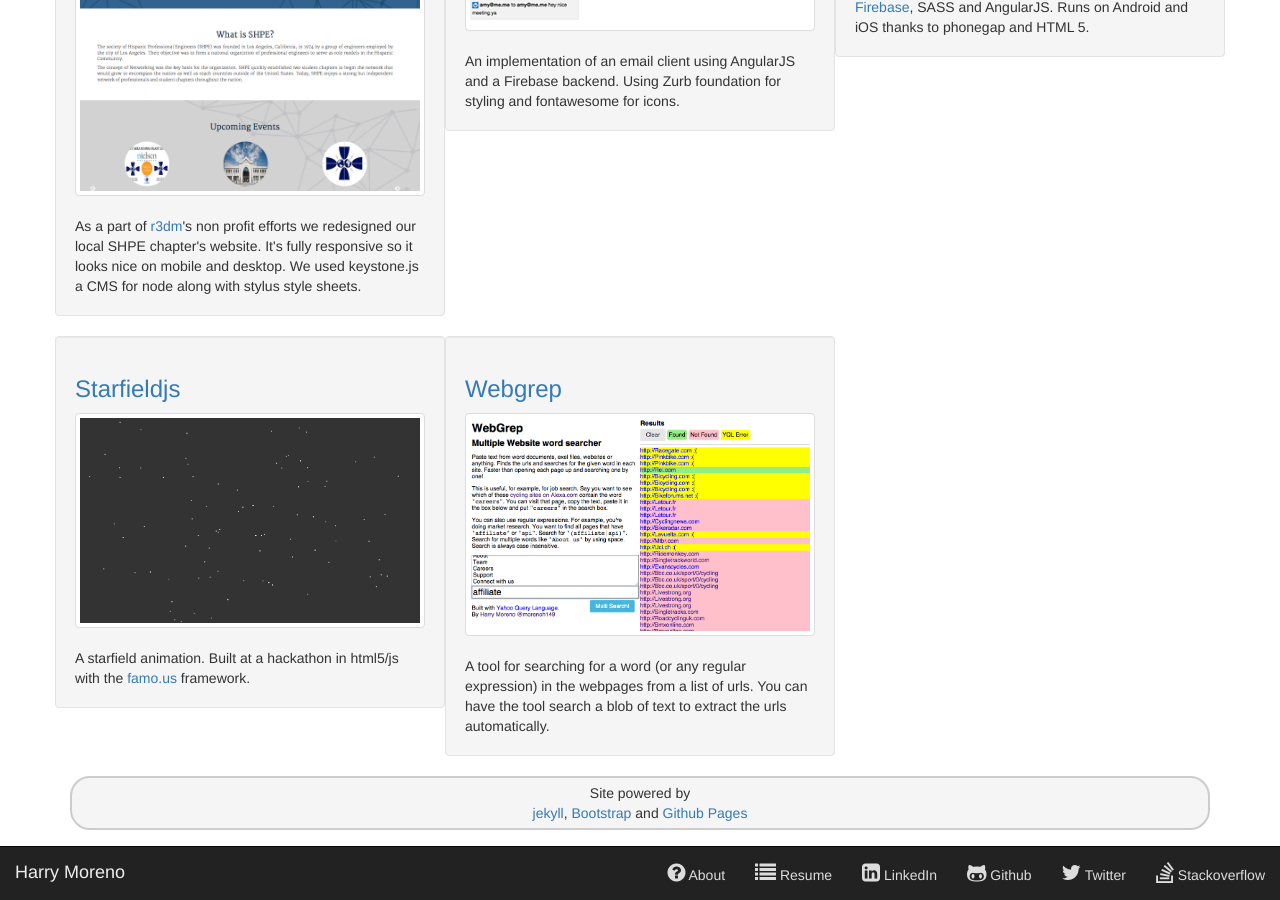
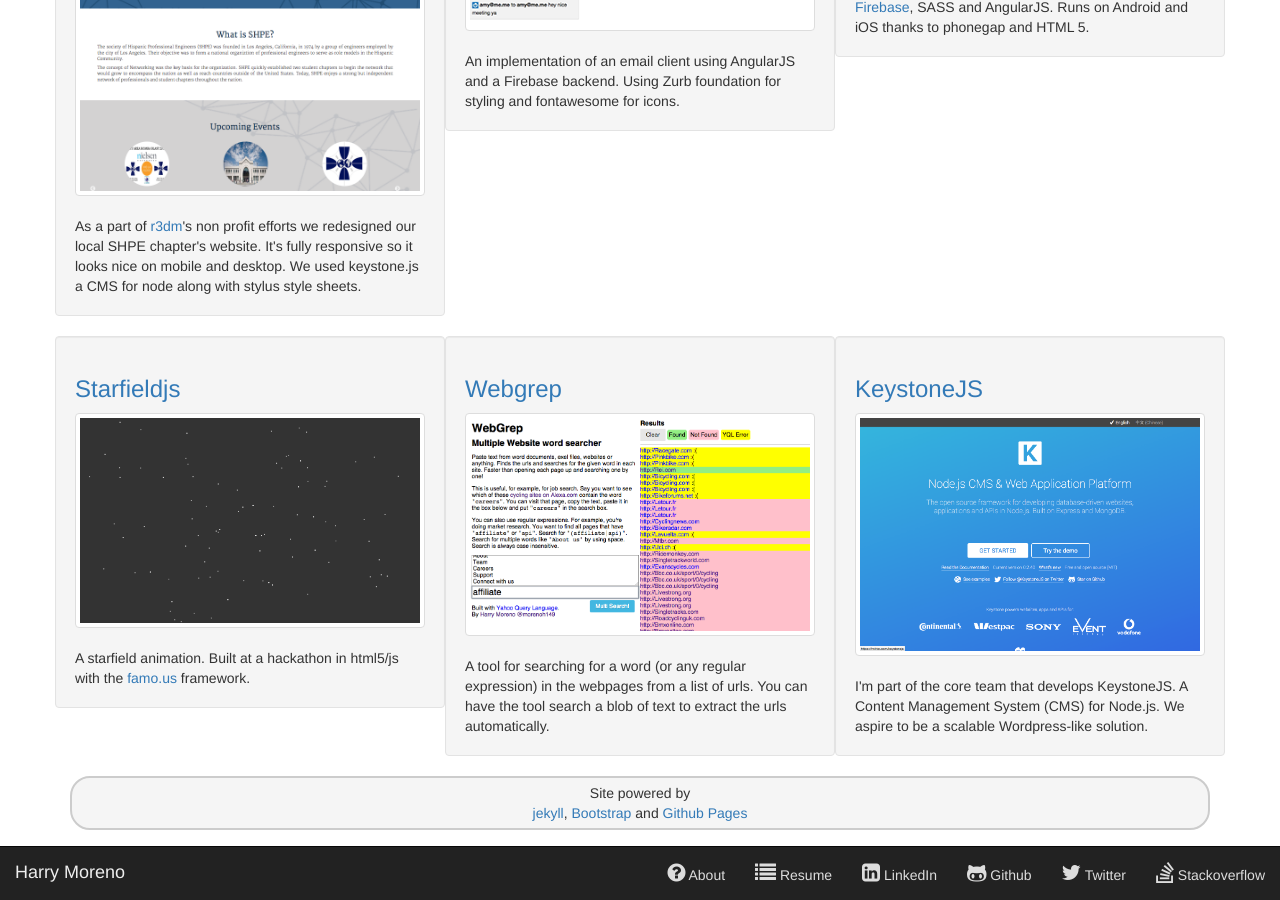
Before and after one commit to morenoh149/morenoh149.github.io, a Jekyll site: the page built from about.md, in a window 1280 px wide and 900 px high, scrolled down 1135 px. Built offline with Jekyll 4.4.1, drawn with Linux system fonts in a browser that asks for light colours; nearby versions of some CDN libraries.

Commit message:
added keystone to about me. Made gallery.html fit within 80 columns ... mostly

```diff
--- a/_includes/gallery.html
+++ b/_includes/gallery.html
@@ -4,24 +4,26 @@
     <a href="http://sportboardjs.com" class="thumbnail">
       <img src="img/footballstrategyboard.png">
     </a>
-    A strategy board for football built entirely in the browser. Using Raphael JS, javascript, jQuery, Sinatra and
-    heroku. I plan to add the ability to save and more color palettes.
+    A strategy board for football built entirely in the browser. Using Raphael
+    JS, javascript, jQuery, Sinatra and heroku. I plan to add the ability to save and more color palettes.
   </div>
   <div class="col-sm-4 well">
     <h3><a href="http://dezzmo-alpha.herokuapp.com">Dezzmo</a></h3>
     <a href="http://dezzmo-alpha.herokuapp.com" class="thumbnail">
       <img src="img/dezzmo.png">
     </a>
-    A social networking site for creative professionals. Built using Rails 4, Ruby, Twitter bootstrap 3,
-    devise gem, carrierwave gem, Amazon Web Services aws, simple storage service s3, heroku, javascript and jQuery.
+    A social networking site for creative professionals. Built using Rails 4,
+    Ruby, Twitter bootstrap 3, devise gem, carrierwave gem, Amazon Web Services
+    aws, simple storage service s3, heroku, javascript and jQuery.
   </div>
   <div class="col-sm-4 well">
     <h3><a href="http://bl.ocks.org/morenoh149/3887742">Federal Tax Visualization</a></h3>
     <a href="http://bl.ocks.org/morenoh149/3887742" class="thumbnail">
       <img src="img/tax-rates.png">
     </a>
-    A visualization of tax percentage of income over american history. Built using D3.js, javascript, HTML, CSS
-    and publicly available information. Used Vim and unix utilities to clean and preprocess the data.
+    A visualization of tax percentage of income over american history. Built
+    using D3.js, javascript, HTML, CSS and publicly available information. Used
+    Vim and unix utilities to clean and preprocess the data.
   </div>
 </div>
 <div class="row">
@@ -30,8 +32,9 @@
     <a href="http://shpedev.herokuapp.com/" class="thumbnail">
       <img src="img/shpesf.png">
     </a>
-    As a part of <a href="http://www.r3dm.com">r3dm</a>'s non profit efforts we redesigned our local SHPE chapter's
-    website. It's fully responsive so it looks nice on mobile and desktop. We used keystone.js a CMS for node along
+    As a part of <a href="http://www.r3dm.com">r3dm</a>'s non profit efforts we
+    redesigned our local SHPE chapter's website. It's fully responsive so it
+    looks nice on mobile and desktop. We used keystone.js a CMS for node along
     with stylus style sheets.
   </div>
   <div class="col-sm-4 well">
@@ -39,8 +42,8 @@
     <a href="https://boiling-fire-861.firebaseapp.com/" class="thumbnail">
       <img src="img/ng-email.png">
     </a>
-    An implementation of an email client using AngularJS and a Firebase backend. Using Zurb foundation for styling
-    and fontawesome for icons.
+    An implementation of an email client using AngularJS and a Firebase backend.
+    Using Zurb foundation for styling and fontawesome for icons.
   </div>
   <div class="col-sm-4 well">
     <h3><a href="https://github.com/morenoh149/ionic-firebase-todo">Ionic Firebase Todo</a></h3>
@@ -48,7 +51,8 @@
       <img src="img/ionic-firebase-todo.png">
     </a>
     A mobile todo app built with the <a href="http://ionicframework.com/">Ionic framework</a>,
-    <a href="https://www.firebase.com/">Firebase</a>, SASS and AngularJS. Runs on Android and iOS thanks to phonegap and    HTML 5.
+    <a href="https://www.firebase.com/">Firebase</a>, SASS and AngularJS. Runs
+    on Android and iOS thanks to phonegap and HTML 5.
   </div>
 </div>
 <div class="row">
@@ -57,14 +61,25 @@
     <a href="http://starfield-famous.paperplane.io" class="thumbnail">
       <img src="img/starfieldjs.png">
     </a>
-    A starfield animation. Built at a hackathon in html5/js with the <a href="http://famo.us/">famo.us</a> framework.
+    A starfield animation. Built at a hackathon in html5/js with the
+    <a href="http://famo.us/">famo.us</a> framework.
   </div>
   <div class="col-sm-4 well">
     <h3><a href="http://webgrep.org">Webgrep</a></h3>
     <a href="http://webgrep.org" class="thumbnail">
       <img src="img/webgrep.png">
     </a>
-    A tool for searching for a word (or any regular expression) in the webpages from a list of urls. You can have
-    the tool search a blob of text to extract the urls automatically.
+    A tool for searching for a word (or any regular expression) in the webpages
+    from a list of urls. You can have the tool search a blob of text to extract
+    the urls automatically.
+  </div>
+  <div class="col-sm-4 well">
+    <h3><a href="http://keystonejs.com">KeystoneJS</a></h3>
+    <a href="http://keystonejs.com" class="thumbnail">
+      <img src="img/keystone.png">
+    </a>
+    I'm part of the core team that develops KeystoneJS. A Content Management
+    System (CMS) for Node.js. We aspire to be a scalable Wordpress-like
+    solution.
   </div>
 </div>
```
Also changed, not shown: img/keystone.png (added).
